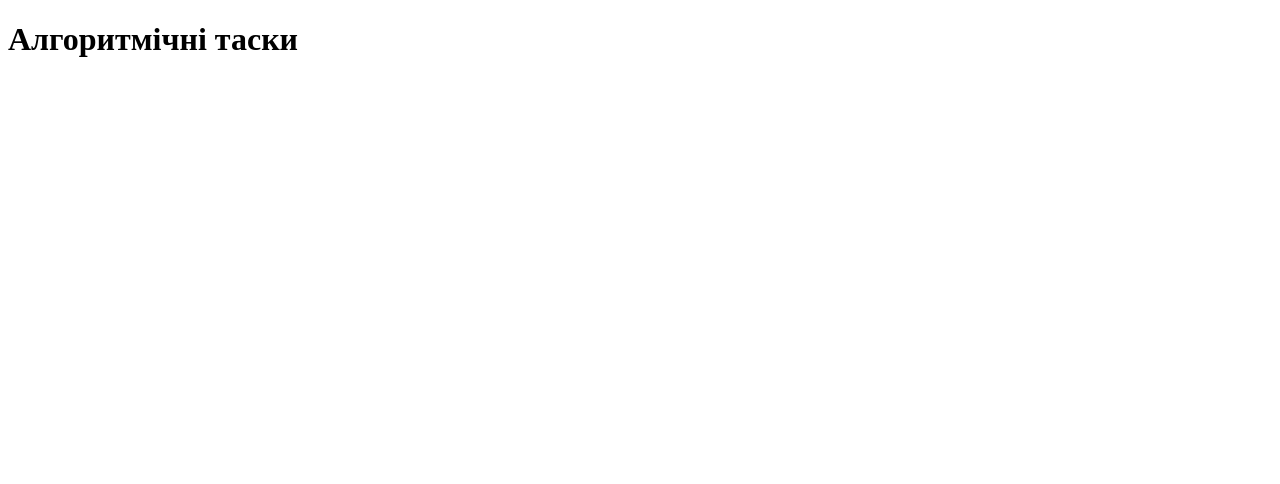
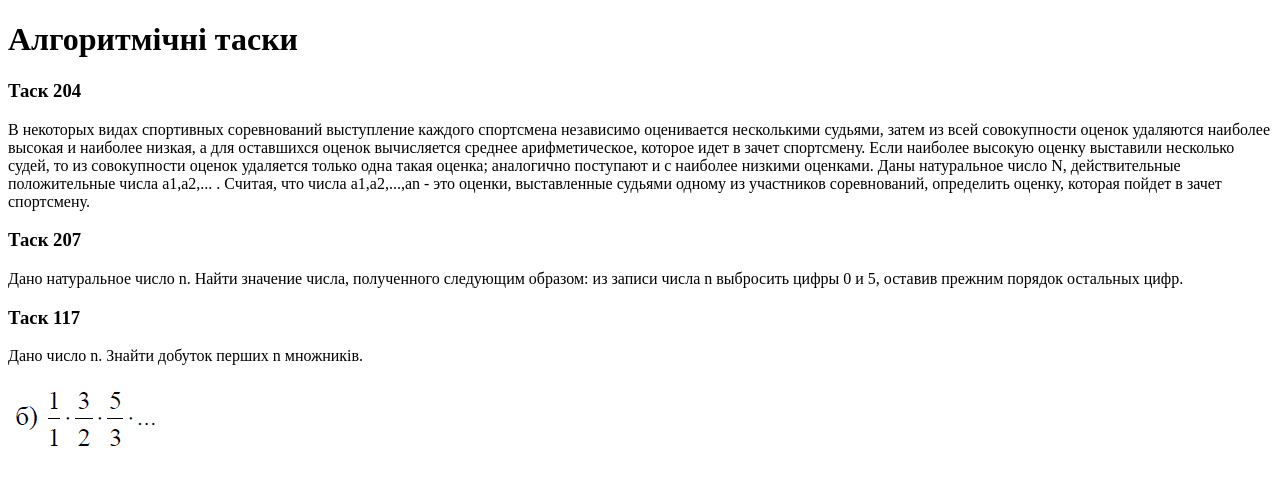
Before and after one commit to romanovskyroma/alg-task, a plain HTML site: page index.html in a window 1280 px wide. Drawn offline with Linux system fonts and the light colour scheme.

Commit message:
add task description

```diff
--- a/alg.js
+++ b/alg.js
@@ -32,7 +32,6 @@ function countTransf(natNum) {
     let countTransf = [];
     natNum = String(natNum);
     for (let i = 0; i < natNum.length; i++) {
-        // console.log(natNum[i]);
         if (natNum[i] != '0' && natNum[i] != '5') {
             countTransf.push(natNum[i])
         }
--- a/index.html
+++ b/index.html
@@ -1,12 +1,37 @@
 <!DOCTYPE html>
 <html lang="en">
+
 <head>
     <meta charset="UTF-8">
     <meta name="viewport" content="width=device-width, initial-scale=1.0">
     <title>Alg Task</title>
 </head>
+
 <body>
     <h1>Алгоритмічні таски</h1>
+    <h3>Таск 204</h3>
+    <p>
+        В некоторых видах спортивных соревнований выступление каждого спортсмена независимо
+        оценивается несколькими судьями, затем из всей совокупности оценок удаляются наиболее
+        высокая и наиболее низкая, а для оставшихся оценок вычисляется среднее арифметическое,
+        которое идет в зачет спортсмену. Если наиболее высокую оценку выставили несколько судей,
+        то из совокупности оценок удаляется только одна такая оценка; аналогично поступают и
+        с наиболее низкими оценками. Даны натуральное число N, действительные положительные
+        числа а1,а2,... . Считая, что числа а1,а2,...,аn - это оценки, выставленные
+        судьями одному из участников соревнований, определить оценку, которая пойдет в зачет спортсмену.
+    </p>
+    <h3>Таск 207</h3>
+    <p>
+        Дано натуральное число n. Найти значение числа, полученного следующим образом: из записи
+        числа n выбросить цифры 0 и 5, оставив прежним порядок остальных цифр.
+    </p>
+    <h3>Таск 117</h3>
+    <p>
+        Дано число n. Знайти добуток перших n множників.
+    </p>
+    <img src="./task117b.png" alt="">
+
     <script src="alg.js"></script>
 </body>
+
 </html>
```
Also changed, not shown: task117b.png (added).
